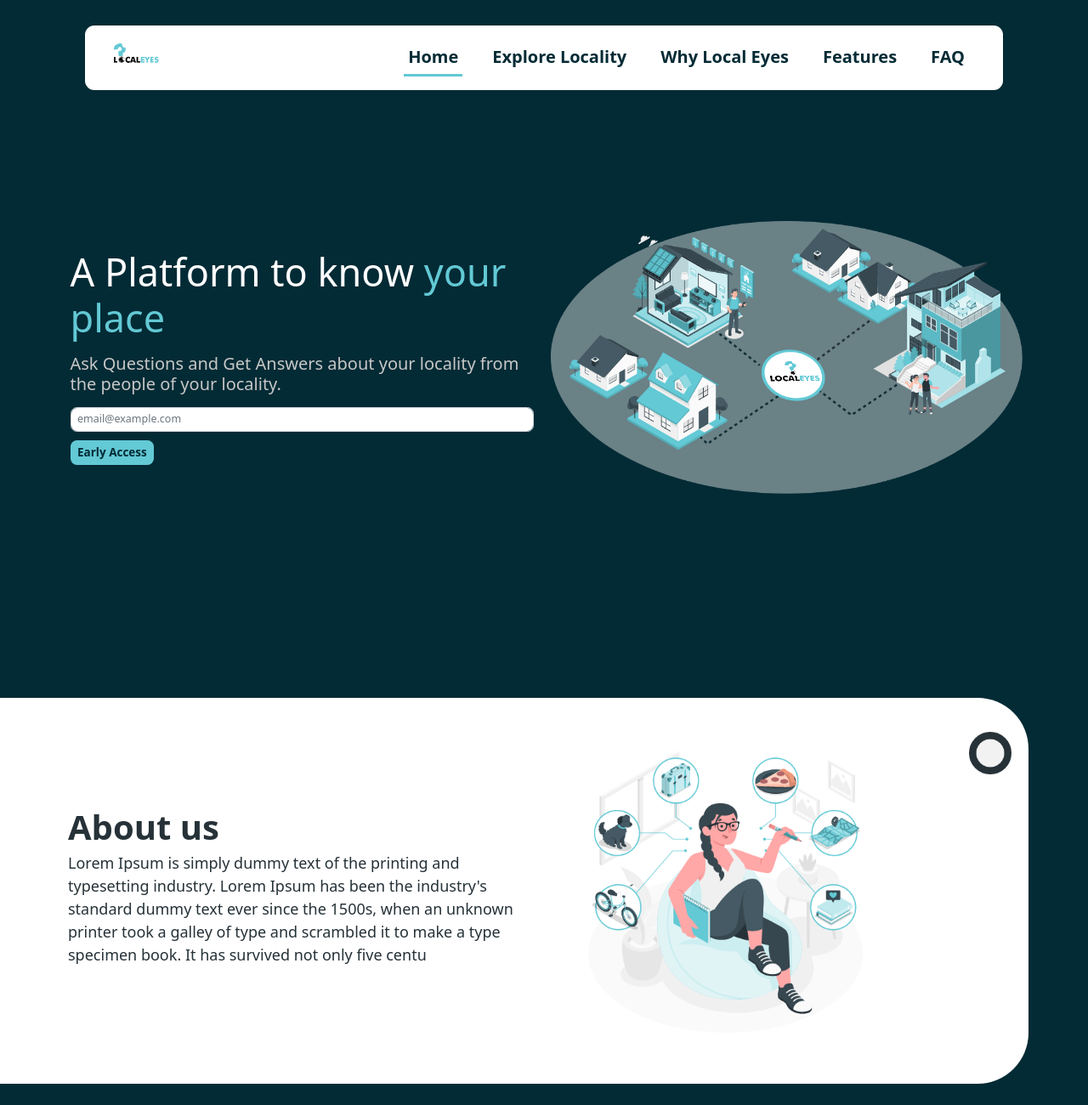
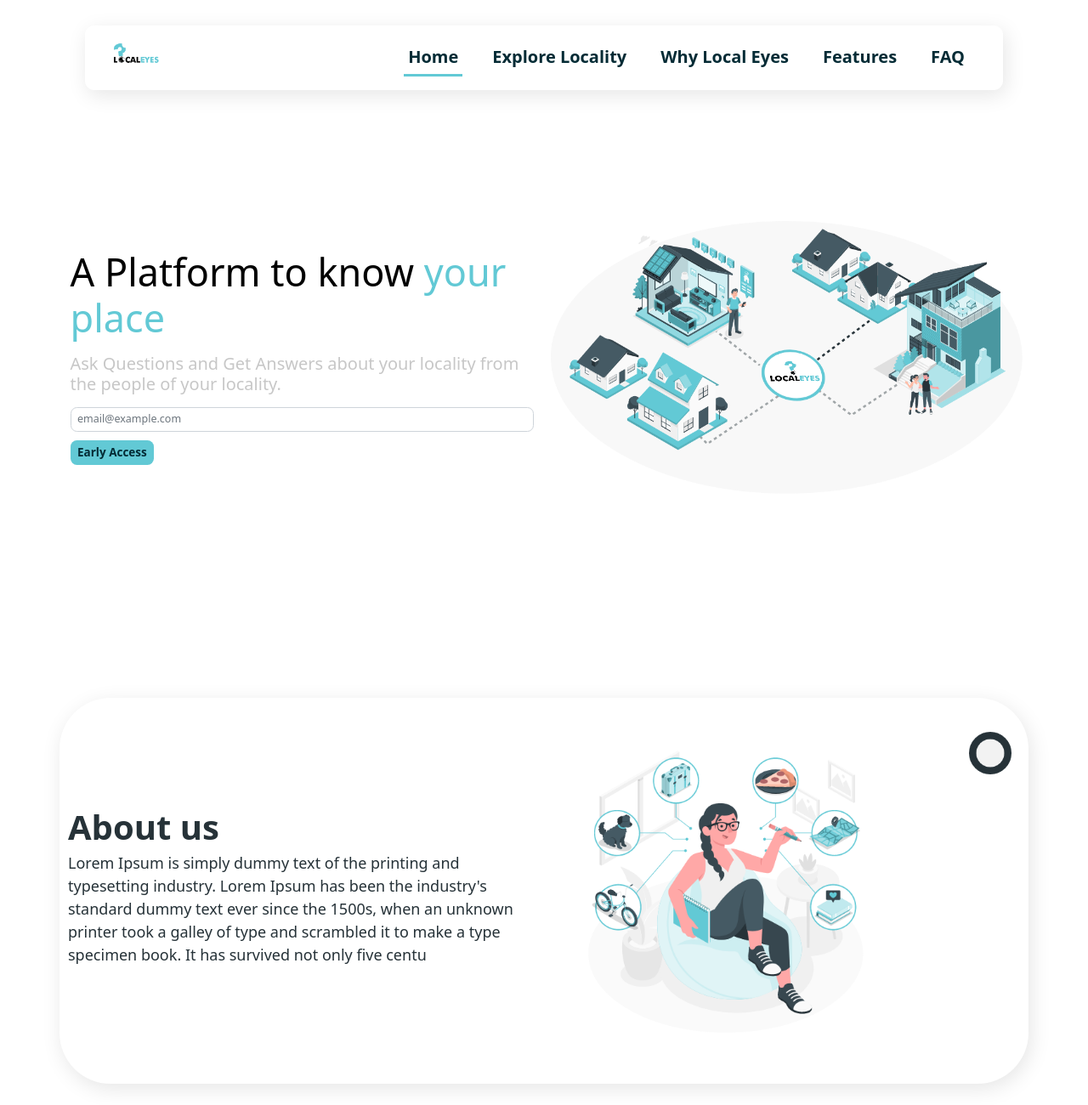
Before and after one commit to local-eyes/local-eyes.github.io, a plain HTML site: page index.html in a window 1280 px wide. Shown: the top 1300 px of the page at 85% size. Drawn offline with nearby package versions, Linux system fonts and the light colour scheme.

Commit message:
background color changes and shadow

```diff
--- a/styles/style.css
+++ b/styles/style.css
@@ -9,6 +9,7 @@ body {
 .navbar {
     border-radius: 1.10rem;
     background-color: white;
+    box-shadow: 3px 6px 24px rgb(0 0 0 / 10%);
 }
 
 .nav-item.active.nav-link {
@@ -45,7 +46,7 @@ body {
     .bg {
         /* padding-top:75px; */
         padding: 13rem 0;
-        background-color: rgb(3, 43, 53);
+        background-color: white;
     }
     .head {
         font-size: 2.5rem;
@@ -209,11 +210,11 @@ body {
 @media (min-width:992px) {
     .head {
         font-size: 4.5rem;
-        color: white;
+        color: black;
     }
     .bg {
         padding: 20rem 0;
-        background-color: rgb(3, 43, 53);
+        background-color: white;
     }
     .tagline {
         color: rgb(199, 199, 199);
@@ -240,7 +241,7 @@ body {
         color: #263238;
     }
     #sec-2 {
-        background-color: rgb(3, 43, 53);
+        background-color: white;
         padding-top: 4rem;
         padding-bottom: 5rem;
     }
@@ -253,6 +254,7 @@ body {
         background-color: white;
         border-radius: 6rem;
         padding: 6rem 0;
+        box-shadow: 3px 6px 24px rgb(0 0 0 / 10%);
     }
     #girlImage-Div {
         padding-left: 5rem;
```
